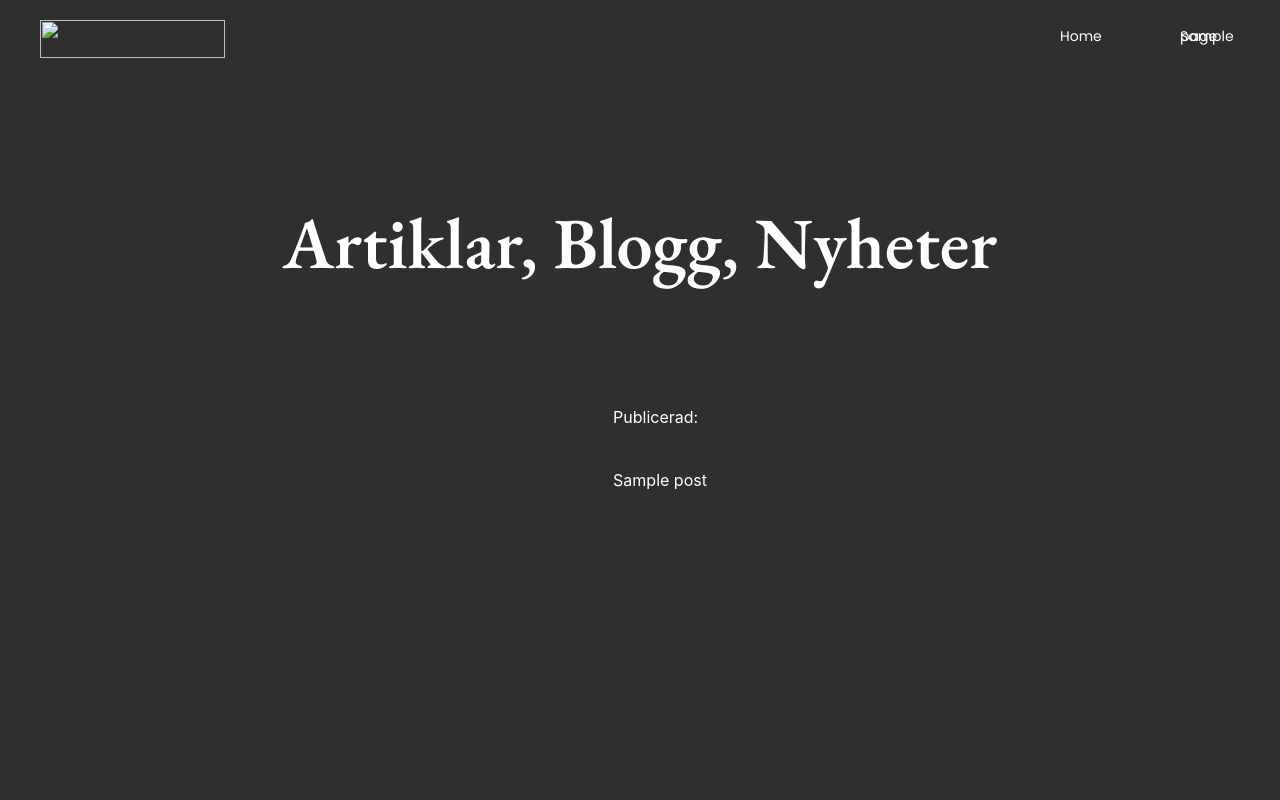
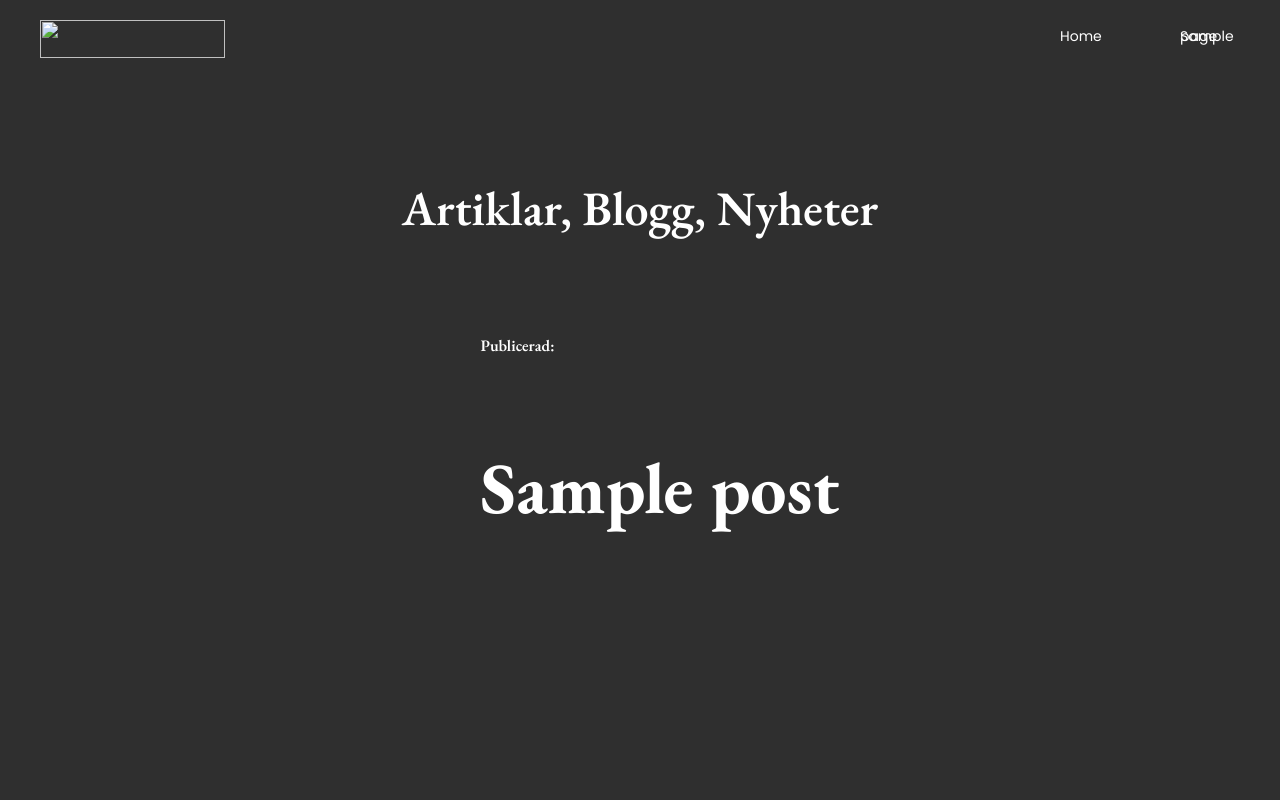
Before and after one commit to majaalin/gatenhielmska, a WordPress theme: template public/themes/Gatenhjelmska/page-templates/news.php in a window 1280 px wide. Run offline with PHP 8.4 and a stand-in for WordPress, Linux system fonts and the light colour scheme; the site name, menu and one post (Sample post) are stand-ins, and other content is empty; style sheets or scripts are compiled from the project's sources.

Commit message:
Update styling for news

```diff
--- a/public/themes/Gatenhjelmska/page-templates/news.php
+++ b/public/themes/Gatenhjelmska/page-templates/news.php
@@ -16,9 +16,9 @@ if( !empty( $image ) ): ?>
     <img class="news-img" src="<?php echo esc_url($image['url']); ?>" alt="<?php echo esc_attr($image['alt']); ?>" />
 <?php endif; ?>
 <div class="text-container">
-<p>Publicerad: <?php the_field('date'); ?></p>
-                    <p><?php the_title(); ?></p>
-                    <p><?php the_field('summary'); ?></p>
+<p class="date">Publicerad: <?php the_field('date'); ?></p>
+                    <h3 class="title"><?php the_title(); ?></h3>
+                    <p class="summary"><?php the_field('summary'); ?></p>
                     </div>
                 <?php endforeach; ?>
             </ul>
--- a/resources/styles/components/_news.scss
+++ b/resources/styles/components/_news.scss
@@ -9,18 +9,25 @@
     font-family: 'EB Garamond', serif;
     font-style: normal;
     font-weight: 600;
-    font-size: 72px;
+    font-size: 48px;
     line-height: 150%;
     color: #FFFFFF;
     text-align: center;
   }
 
+  ul :first-child {
+    h3:first-of-type{
+      font-size: 72px !important;
+    }
+  }
+
   .news-wrapper {
+
     .news-container {
       display: flex;
-      align-items: center;
+      align-items: flex-start;
+      justify-content: space-between;
       padding: 28px;
-      max-width: 1010px;
 
       .news-img {
         width: 201px;
@@ -37,8 +44,34 @@
 
         p {
           color: #FFFFFF;
+
+        }
+
+        h3 {
+          font-family: EB Garamond;
+          font-style: normal;
+          font-weight: bold;
+          font-size: 32px;
+          line-height: 120%;
+          color: #FFFFFF;
+        }
+
+        .date {
+          font-family: EB Garamond;
+          font-weight: 600;
+          font-size: 16px;
+          line-height: 120%;
+        }
+
+        .summary {
+          font-family: Poppins;
+          font-style: normal;
+          font-weight: normal;
+          font-size: 16px;
+          line-height: 150%;
+          letter-spacing: -0.02em;
+        }
         }
       }
     }
   }
-}
```
